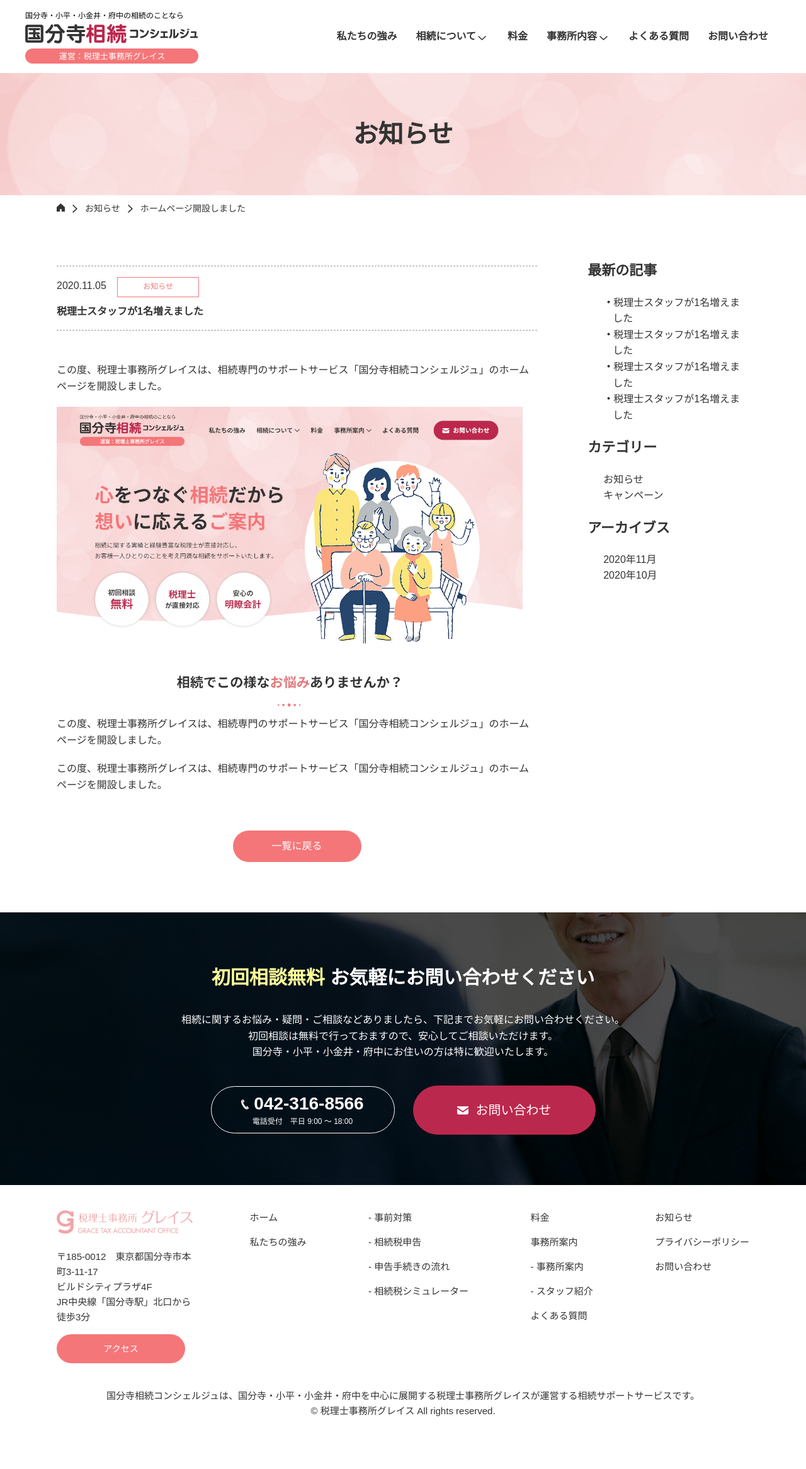
After one commit to natuuu0831/natuuu0831-grace-souzoku, a PHP site: page /news_detail.html in a window 1280 px wide. The commit adds this page. Shown: the whole page at 63% size. Run offline with PHP 8.4, Linux system fonts and the light colour scheme; some libraries are stand-ins or nearby versions.

Commit message:
add: ニュースページ追加

```diff
--- a/assets/css/news.css
+++ b/assets/css/news.css
@@ -74,6 +74,17 @@
     text-indent: -1.5rem;
     padding-left: 4rem;
 }
+
+#newsDetail .fetchDetail {
+    margin-bottom: 6rem;
+}
+#newsDetail .fetchDetail p {
+    margin-bottom: 2rem;
+}
+#newsDetail .btn_pink  {
+    width: 18rem;
+}
+
 @media (max-width: 1100px) {
 
 }
@@ -97,4 +108,11 @@
          height: 3rem;
          margin-right:1rem ;
      }
+     #newsDetail .fetchDetail {
+         margin-bottom: 4rem;
+     }
+     #newsDetail .btn_pink {
+         padding: 1.2rem 0;
+         margin-bottom: 5rem;
+     }
 }
--- /dev/null
+++ b/news_detail.html
@@ -0,0 +1,341 @@
+<!DOCTYPE html>
+<html lang="jp">
+<head>
+    <meta name="viewport" content="width=device-width, initial-scale=1.0">
+    <meta http-equiv="Content-Type" content="text/html; charset=utf-8">
+    <title>国分寺コンシェルジュ</title>
+    <meta name="description" content="" />
+    <meta property="og:url" content="https://mishimamura-ferry.com/">
+    <meta property="og:title" content="国分寺コンシェルジュ">
+    <meta property="og:site_name" content="国分寺コンシェルジュ">
+    <meta property="og:image" content="">
+    <meta property="og:description" content="">
+    <meta property="og:type" content="website">
+    <link rel="icon" type="image/png" href="assets/img/favicon.png">
+    <link rel="stylesheet" href="assets/css/news.css">
+    <link rel="stylesheet" href="assets/css/reset.css">
+    <link rel="stylesheet" href="assets/css/common.css">
+    <link rel="stylesheet" href="assets/css/header.css">
+    <link rel="stylesheet" href="assets/css/footer.css">
+    <script src="//ajax.googleapis.com/ajax/libs/jquery/3.5.1/jquery.min.js"></script>
+    <script src="assets/js/custom.js"></script>
+    <script>
+        (function(d) {
+            var config = {
+            kitId: 'yuk8yzd',
+            scriptTimeout: 3000,
+            async: true
+            },
+            h=d.documentElement,t=setTimeout(function(){h.className=h.className.replace(/\bwf-loading\b/g,"")+" wf-inactive";},config.scriptTimeout),tk=d.createElement("script"),f=false,s=d.getElementsByTagName("script")[0],a;h.className+=" wf-loading";tk.src='https://use.typekit.net/'+config.kitId+'.js';tk.async=true;tk.onload=tk.onreadystatechange=function(){a=this.readyState;if(f||a&&a!="complete"&&a!="loaded")return;f=true;clearTimeout(t);try{Typekit.load(config)}catch(e){}};s.parentNode.insertBefore(tk,s)
+        })(document);
+        </script>
+    <script>
+        $(function () {
+            var ua = navigator.userAgent;
+            if ((ua.indexOf('iPhone') > 0) || (ua.indexOf('Android') > 0 && ua.indexOf('Mobile') > 0)) {
+              $('head').prepend('<meta name="viewport" content="width=device-width,initial-scale=1">');
+            } else {
+              $('head').prepend('<meta name="viewport" content="width=1000">');
+            }
+          })
+    </script>
+</head>
+
+<body>
+    <header id="header" class="header">
+        <div class="inner pc">
+            <img src="assets/img/common/header-logo.svg" class="logo" alt="">
+            <nav class="nav">
+                <ul class="nav__list">
+                    <li class="nav__list__item js-trigger-nav-single">
+                        <dl>
+                            <dt><a href="#">私たちの強み</a></dt>
+                        </dl>
+                    </li>
+                    <li class="nav__list__item js-trigger-nav">
+                        <dl>
+                            <dt><a href="#">相続について</a></dt>
+                            <dd>
+                                <a href="#">生前対策</a>
+                                <a href="#">生前対策</a>
+                                <a href="#">生前対策</a>
+                                <a href="#">生前対策</a>
+                                <a href="#">生前対策</a>
+                            </dd>
+                        </dl>
+                    </li>
+                    <li class="nav__list__item js-trigger-nav-single">
+                        <dl>
+                            <dt><a href="#">料金</a></dt>
+                        </dl>
+                    </li>
+                    <li class="nav__list__item js-trigger-nav">
+                        <dl>
+                            <dt><a href="#">事務所内容</a></dt>
+                            <dd>
+                                <a href="#">生前対策</a>
+                                <a href="#">生前対策</a>
+                                <a href="#">生前対策</a>
+                                <a href="#">生前対策</a>
+                                <a href="#">生前対策</a>
+                            </dd>
+                        </dl>
+                    </li>
+                    <li class="nav__list__item">
+                        <dl>
+                            <dt><a href="#">よくある質問</a></dt>
+                        </dl>
+                    </li>
+                    <li class="nav__list__item nav__list__item--contact_common">
+                        <dl>
+                            <dt><a href="#">お問い合わせ</a></dt>
+                        </dl>
+                    </li>
+                </ul>
+            </nav>
+        </div>
+        <div class="sp">
+            <div class="wrap">
+                <img src="assets/img/common/header-logo-sp.svg" class="logo" alt="">
+                <div class="bar">
+                    <a class="menu-trigger">
+                      <span></span>
+                      <span></span>
+                      <span></span>
+                    </a>
+                  </div>
+            </div>
+              <nav class="nav">
+                <ul class="nav__list">
+                    <li class="nav__list__item js-trigger-nav-single">
+                        <dl>
+                            <dt><a href="#">私たちの強み</a></dt>
+                        </dl>
+                    </li>
+                    <li class="nav__list__item js-trigger-nav">
+                        <dl>
+                            <dt>
+                                <a href="#" class="plus">相続について<span class="dummyBox"></span></a>
+                            </dt>
+                            <dd>
+                                <a href="#">- 生前対策</a>
+                                <a href="#">- 生前対策</a>
+                                <a href="#">- 生前対策</a>
+                                <a href="#">- 生前対策</a>
+                            </dd>
+                        </dl>
+                    </li>
+                    <li class="nav__list__item js-trigger-nav-single">
+                        <dl>
+                            <dt><a href="#">料金</a></dt>
+                        </dl>
+                    </li>
+                    <li class="nav__list__item js-trigger-nav">
+                        <dl>
+                            <dt><a href="#" class="plus">事務所内容</a><span class="dummyBox"></span></dt>
+                            <dd>
+                                <a href="#">- 生前対策</a>
+                                <a href="#">- 生前対策</a>
+                                <a href="#">- 生前対策</a>
+                                <a href="#">- 生前対策</a>
+                            </dd>
+                        </dl>
+                    </li>
+                    <li class="nav__list__item js-trigger-nav-single">
+                        <dl>
+                            <dt><a href="#">料金</a></dt>
+                        </dl>
+                    </li>
+                </ul>
+                <ul class="contact_common__list">
+                    <li class="contact_common__list__item contact_common__list__item--first">
+                        <a href="tel:042-316-8566" class="tel">
+                            <span class="tel__number">042-316-8566</span>
+                            <span class="tel__info">電話受付　平日 9:00 ～ 18:00</span>
+                        </a>
+                    </li>
+                    <li class="contact_common__list__item contact_common__list__item--second">
+                        <a href="#?">お問い合わせ</a>
+                    </li>
+                </ul>
+                <p class="close sp">メニューを閉じる</p>
+            </nav>
+
+        </div>
+
+    </header>
+    <section class="headBlock">
+        <div class="inner">
+            <h1>お知らせ</h1>
+        </div>
+    </section>
+    <main id="newsDetail" class="newsDetail">
+    <section class="breadcrumb">
+        <div class="inner">
+            <ul>
+                <li>
+                    <a href=""><img src="assets/img/common/home.svg" alt="ホーム"></a>
+                </li>
+                <li>
+                    <a href="">お知らせ</a>
+                </li>
+                <li>
+                    <a href="" class="disabled">ホームページ開設しました</a>
+                </li>
+            </ul>
+        </div>
+    </section>
+    <section class="list">
+        <div class="inner">
+            <div class="newsArea">
+                <ul class="ttlList">
+                    <li>
+                        <dl>
+                            <dt>
+                                <span class="date">2020.11.05</span>
+                                <span class="tag pink">お知らせ</span>
+                            </dt>
+                            <dd>税理士スタッフが1名増えました</dd>
+                        </dl>
+                    </li>
+                </ul>
+                <div class="fetchDetail">
+                    <p>この度、税理士事務所グレイスは、相続専門のサポートサービス「国分寺相続コンシェルジュ」のホームページを開設しました。</p>
+                    <img src="assets/img/news/test@2x.jpg" alt="">
+                    <p>この度、税理士事務所グレイスは、相続専門のサポートサービス「国分寺相続コンシェルジュ」のホームページを開設しました。</p>
+                    <p>この度、税理士事務所グレイスは、相続専門のサポートサービス「国分寺相続コンシェルジュ」のホームページを開設しました。</p>
+                </div>
+                <a href="#?" class="btn_pink">一覧に戻る</a>
+            </div>
+            <div class="side">
+                <dl class="latest">
+                    <dt>最新の記事</dt>
+                    <dd>
+                        <ul>
+                            <li><b>・</b><a href="">税理士スタッフが1名増えました</a></li>
+                            <li><b>・</b><a href="">税理士スタッフが1名増えました</a></li>
+                            <li><b>・</b><a href="">税理士スタッフが1名増えました</a></li>
+                            <li><b>・</b><a href="">税理士スタッフが1名増えました</a></li>
+                        </ul>
+                    </dd>
+                </dl>
+                <dl class="category">
+                    <dt>カテゴリー</dt>
+                    <dd>
+                        <ul>
+                            <li><a href="">お知らせ</a></li>
+                            <li><a href="">キャンペーン</a></li>
+                        </ul>
+                    </dd>
+                </dl>
+                <dl class="archive">
+                    <dt>アーカイブス</dt>
+                    <dd>
+                        <ul>
+                            <li><a href="">2020年11月</a></li>
+                            <li><a href="">2020年10月</a></li>
+                        </ul>
+                    </dd>
+                </dl>
+            </div>
+        </div>
+    </section>
+
+
+
+    <section class="contact_common">
+        <div class="inner">
+            <h2 class="contact_common__head"><span class="yellow">初回相談無料</span> お気軽にお問い合わせください</h2>
+            <p class="contact_common__lead">相続に関するお悩み・疑問・ご相談などありましたら、下記までお気軽にお問い合わせください。<br>
+                初回相談は無料で行っておますので、安心してご相談いただけます。<br>
+                国分寺・小平・小金井・府中にお住いの方は特に歓迎いたします。</p>
+            <ul class="contact_common__list">
+                <li class="contact_common__list__item contact_common__list__item--first">
+                    <a href="tel:042-316-8566" class="tel">
+                        <span class="tel__number">042-316-8566</span>
+                        <span class="tel__info">電話受付　平日 9:00 ～ 18:00</span>
+                    </a>
+                </li>
+                <li class="contact_common__list__item contact_common__list__item--second">
+                    <a href="#?">お問い合わせ</a>
+                </li>
+            </ul>
+        </div>
+    </section>
+
+    </main>
+
+
+
+    <footer id="footer" class="footer">
+        <div class="inner">
+            <div class="footer__left">
+                <img class="footer__left__logo" src="assets/img/footer/logo.svg" alt="税理士事務所グレイス">
+                <p class="footer__left__address">〒185-0012　東京都国分寺市本町3-11-17<br>
+                    ビルドシティプラザ4F<br>
+                    JR中央線「国分寺駅」北口から徒歩3分</p>
+                <a href="#?" class="footer__left__btn">アクセス</a>
+            </div>
+            <div class="footer__right pc">
+                <ul class="footer__right__list footer__right__list--first">
+                    <li class="footer__right__list__item">
+                        <a href="#?">ホーム</a>
+                    </li>
+                    <li class="footer__right__list__item">
+                        <a href="#?">私たちの強み</a>
+                    </li>
+                </ul>
+                <ul class="footer__right__list footer__right__list--second">
+                    <li class="footer__right__list__item">
+                        <a href="#?">- 事前対策</a>
+                    </li>
+                    <li class="footer__right__list__item">
+                        <a href="#?">- 相続税申告</a>
+                    </li>
+                    <li class="footer__right__list__item">
+                        <a href="#?">- 申告手続きの流れ</a>
+                    </li>
+                    <li class="footer__right__list__item">
+                        <a href="#?">- 相続税シミュレーター</a>
+                    </li>
+                </ul>
+                <ul class="footer__right__list footer__right__list--third">
+                    <li class="footer__right__list__item">
+                        <a href="#?">料金</a>
+                    </li>
+                    <li class="footer__right__list__item">
+                        <a href="#?">事務所案内</a>
+                    </li>
+                    <li class="footer__right__list__item">
+                        <a href="#?">- 事務所案内</a>
+                    </li>
+                    <li class="footer__right__list__item">
+                        <a href="#?">- スタッフ紹介</a>
+                    </li>
+                    <li class="footer__right__list__item">
+                        <a href="#?">よくある質問</a>
+                    </li>
+                </ul>
+                <ul class="footer__right__list footer__right__list--second">
+                    <li class="footer__right__list__item">
+                        <a href="#?">お知らせ</a>
+                    </li>
+                    <li class="footer__right__list__item">
+                        <a href="#?">プライバシーポリシー</a>
+                    </li>
+                    <li class="footer__right__list__item">
+                        <a href="#?">お問い合わせ</a>
+                    </li>
+                </ul>
+            </div>
+
+        </div>
+        <div class="inner02">
+            <p class="txt">国分寺相続コンシェルジュは、国分寺・小平・小金井・府中を中心に展開する税理士事務所グレイスが運営する相続サポートサービスです。</p>
+            <p class="copy">&copy; 税理士事務所グレイス All rights reserved.</p>
+        </div>
+    </footer>
+
+</body>
+
+</html>
```
Also changed, not shown: assets/img/news/test.jpg (added), assets/img/news/test@2x.jpg (added).
